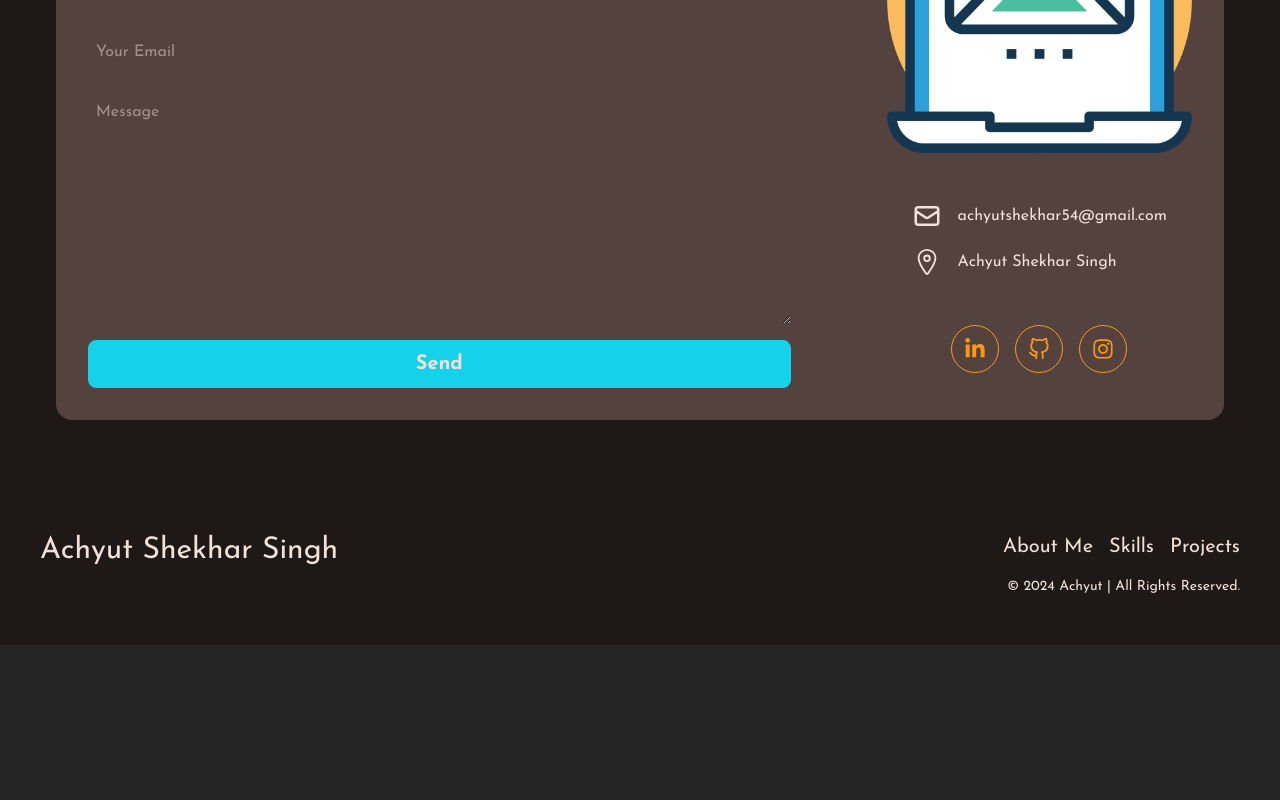
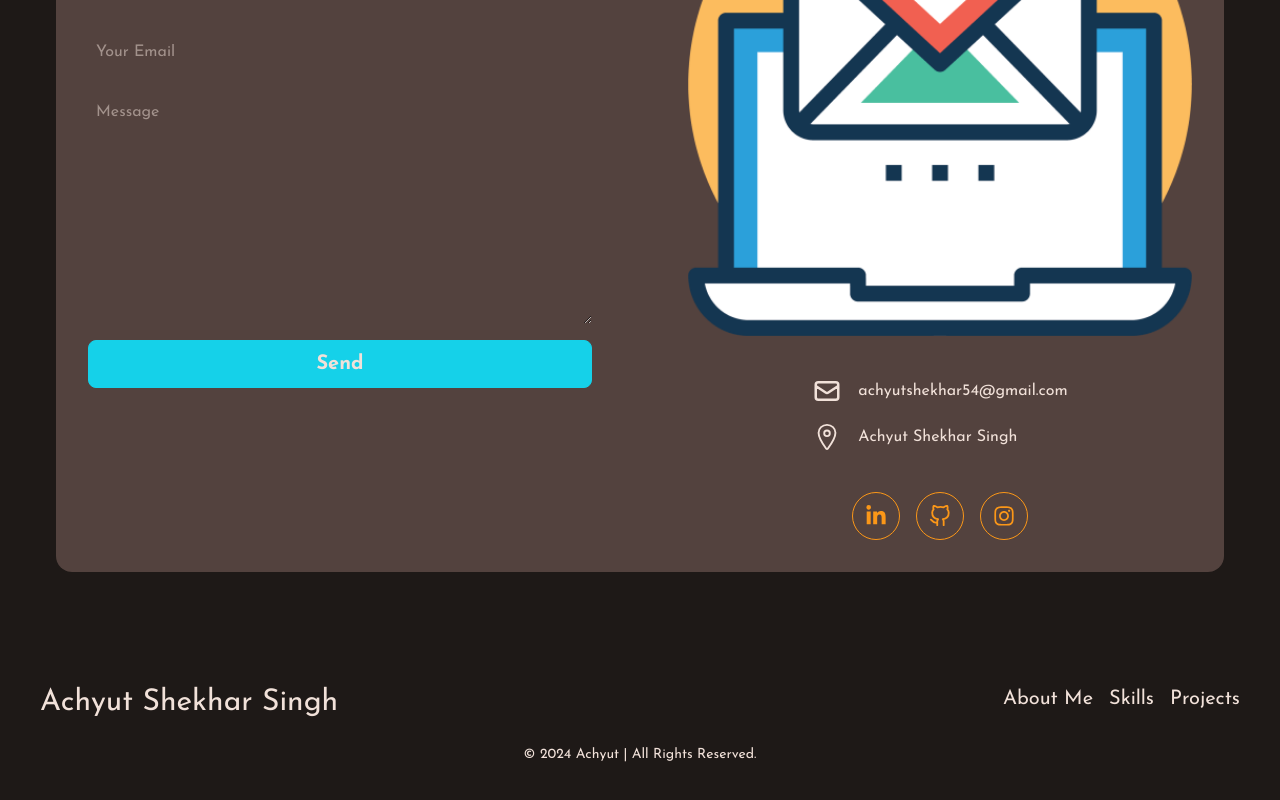
Before and after one commit to Achyut-shekhar/Portfolio, a React (Vite) app in the folder Portfolio/: page / in a window 1280 px wide. Shown: the part 3494-4294 px from the top of the page. Before the commit the page ends 4139 px from the top, so only its background shows below. Built offline with nearby package versions, Linux system fonts and the light colour scheme.

Commit message:
Improve contact and footer components responsiveness
Updated ContactMeLeft, ContactMeMain, and ContactMeRight components for better responsive layouts and spacing. Refactored FooterMain to support distinct desktop and mobile views, improving navigation and overall UI consistency.

```diff
--- a/Portfolio/src/components/Contact/ContactMeLeft.jsx
+++ b/Portfolio/src/components/Contact/ContactMeLeft.jsx
@@ -1,9 +1,10 @@
+import React from "react";
 import ContactForm from "./ContactForm";
 import ContactText from "./ContactText";
-import React from "react";
+
 const ContactMeLeft = () => {
   return (
-    <div className="flex flex-col gap-8 w-full">
+    <div className="flex flex-col gap-6 sm:gap-8 w-full">
       <ContactText />
       <ContactForm />
     </div>
--- a/Portfolio/src/components/Contact/ContactMeMain.jsx
+++ b/Portfolio/src/components/Contact/ContactMeMain.jsx
@@ -1,16 +1,24 @@
+import React from "react";
 import ContactMeLeft from "./ContactMeLeft";
 import ContactMeRight from "./ContactMeRight";
-import React from "react";
+
 const ContactMeMain = () => {
   return (
     <div
       id="contact"
-      className="max-w-[1200px] mx-auto items-center justify-center mt-[100px] px-4 "
+      className="max-w-[1200px] mx-auto items-center justify-center mt-[100px] px-4"
     >
-      <h2 className="text-6xl text-cyan mb-10 text-center">Contact Me</h2>
-      <div className="flex justify-between gap-24 bg-brown p-8 rounded-2xl lg:flex-row sm:flex-col">
-        <ContactMeLeft />
-        <ContactMeRight />
+      <h2 className="text-4xl sm:text-5xl lg:text-6xl text-cyan mb-10 text-center">
+        Contact Me
+      </h2>
+
+      <div className="flex flex-col lg:flex-row gap-8 sm:gap-12 lg:gap-24 bg-brown p-4 sm:p-6 md:p-8 rounded-2xl">
+        <div className="w-full lg:w-1/2">
+          <ContactMeLeft />
+        </div>
+        <div className="w-full lg:w-1/2">
+          <ContactMeRight />
+        </div>
       </div>
     </div>
   );
--- a/Portfolio/src/components/Contact/ContactMeRight.jsx
+++ b/Portfolio/src/components/Contact/ContactMeRight.jsx
@@ -4,11 +4,11 @@ import ContactSocial from "./ContactSocial";
 
 const ContactMeRight = () => {
   return (
-    <div className="flex flex-col items-center justify-center gap-12">
+    <div className="flex flex-col items-center justify-center gap-10 w-full sm:w-full">
       <img
         src="/email-image.png"
         alt="email image"
-        className="max-w-[300px]"
+        className="w-full max-w-[300px] sm:max-w-[250px] object-contain"
       />
       <ContactInfo />
       <ContactSocial />
--- a/Portfolio/src/components/footer/FooterMain.jsx
+++ b/Portfolio/src/components/footer/FooterMain.jsx
@@ -1,46 +1,63 @@
 import { Link } from "react-scroll";
 import React from "react";
+
 const FooterMain = () => {
   const footerLinks = [
-    {
-      name: "About Me",
-      section: "about",
-    },
-    {
-      name: "Skills",
-      section: "skills",
-    },
+    { name: "About Me", section: "about" },
+    { name: "Skills", section: "skills" },
+    { name: "Projects", section: "projects" },
+  ];
 
-    {
-      name: "Projects",
-      section: "projects",
-    },
-  ];
   return (
     <div className="px-4">
       <div className="w-full h-[1px] bg-lightGrey mt-24"></div>
-      <div className="md:flex justify-between mt-4 max-w-[1200px] mx-auto sm:hidden">
-        <p className="text-3xl text-lightGrey ">Achyut Shekhar Singh</p>
+
+      {/* ✅ Desktop view */}
+      <div className="hidden md:flex justify-between mt-4 max-w-[1200px] mx-auto">
+        <p className="text-3xl text-lightGrey">Achyut Shekhar Singh</p>
         <ul className="flex gap-4 text-lightGrey text-xl">
-          {footerLinks.map((item, index) => {
-            return (
+          {footerLinks.map((item, index) => (
             <li key={index}>
               <Link
+                to={item.section}
                 spy={true}
                 smooth={true}
                 duration={500}
                 offset={-120}
-                  to={item.section}
                 className="hover:text-white transition-all duration-500 cursor-pointer"
               >
                 {item.name}
               </Link>
             </li>
-            );
-          })}
+          ))}
         </ul>
       </div>
-      <p className="max-w-[1200px] mx-auto text-right mt-2 mb-12 text-sm text-lightBrown">
+
+      {/* ✅ Mobile view */}
+      <div className="flex flex-col items-center justify-center mt-6 md:hidden gap-3">
+        <p className="text-2xl text-lightGrey text-center">
+          Achyut Shekhar Singh
+        </p>
+        <ul className="flex flex-col gap-2 text-lightGrey text-lg text-center">
+          {footerLinks.map((item, index) => (
+            <li key={index}>
+              <Link
+                to={item.section}
+                spy={true}
+                smooth={true}
+                duration={500}
+                offset={-100}
+                className="hover:text-white transition-all duration-500 cursor-pointer"
+              >
+                {item.name}
+              </Link>
+            </li>
+          ))}
+        </ul>
+      </div>
+
+      {/* ✅ Bottom line */}
+      <p className="max-w-[1200px] mx-auto text-center mt-6 mb-12 text-sm text-lightBrown">
         © 2024 Achyut | All Rights Reserved.
       </p>
     </div>
```
Lines whose indentation alone changed are shown as unchanged.
